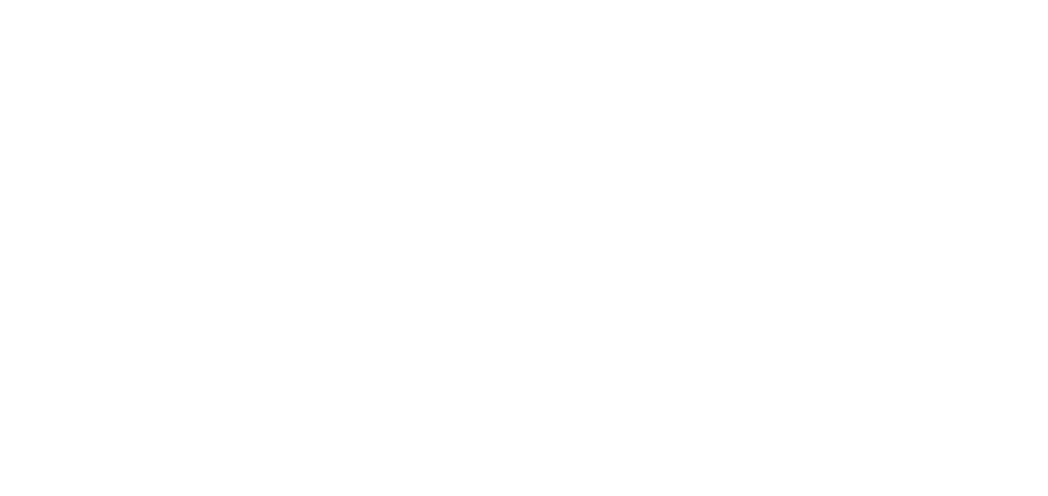
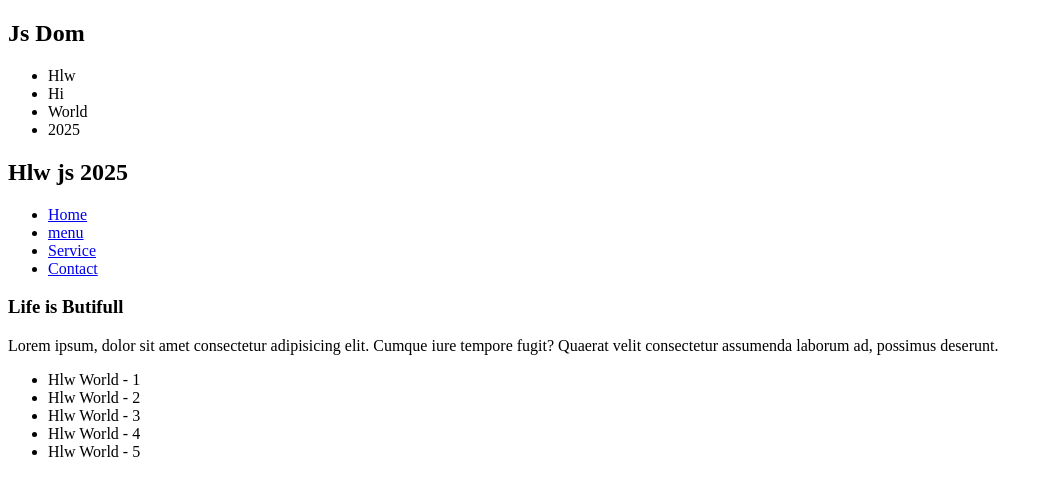
Before and after one commit to mdshahariarhafizofficial/Js-Dom, a plain HTML site: page index.html in a window 1280 px wide. Shown: the whole page, without its empty margins (0-1048 px from the left). Drawn offline with Linux system fonts and the light colour scheme.

Commit message:
js dom added

```diff
--- a/index.html
+++ b/index.html
@@ -8,6 +8,47 @@
 </head>
 <body>
 
+    <header>
+
+        <section>
+            <h1>Js Dom</h1>
+            <ul>
+                <li>Hlw</li>
+                <li>Hi</li>
+                <li>World</li>
+                <li>2025</li>
+            </ul>
+        </section>
+
+        <section>
+            <h2 id="welcome">Welcome 2025</h2>
+            <ul>
+                <li><a href="#" class="menu-list">Home</a></li>
+                <li><a href="#" class="menu-list">menu</a></li>
+                <li><a href="#" class="menu-list">Service</a></li>
+                <li><a href="#" class="menu-list">Contact</a></li>
+            </ul>
+        </section>
+
+        <section class="list-section">
+            <h3>Life is Butifull</h3>
+            <p>Lorem ipsum, dolor sit amet consectetur adipisicing elit. Cumque iure tempore fugit? Quaerat velit consectetur assumenda laborum ad, possimus deserunt.</p>
+
+            <ul>
+                <li class="list">Hlw World - 1</li>
+                <li class="list">Hlw World - 2</li>
+                <li class="list">Hlw World - 3</li>
+                <li class="list">Hlw World - 4</li>
+                <li class="list">Hlw World - 5</li>
+            </ul>
+        </section>
+
+        <section></section>
+
+    </header>
+    <main></main>
+    <footer></footer>
+
     <script src="script/dom.js"></script>
 </body>
 </html>
--- a/script/dom.js
+++ b/script/dom.js
@@ -0,0 +1,21 @@
+const li = document.getElementsByTagName('li');
+console.log(li);
+
+console.log(document.getElementsByTagName('h1'));
+
+
+const wlc = document.getElementById('welcome');
+wlc.innerText = "Hlw js 2025"
+console.log(wlc);
+
+const menu = document.getElementsByClassName('menu-list');
+console.log(menu);
+
+const list = document.querySelectorAll('.list-section li');
+console.log(list);
+for( let li of list ){
+    console.log(li.innerText);
+}
+
+const list_1 = document.querySelector('.list-section li');
+console.log(list_1);
```
